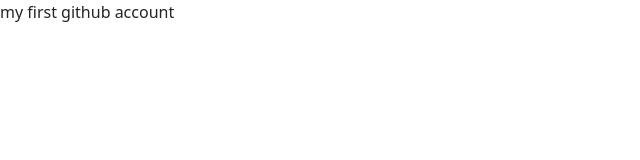
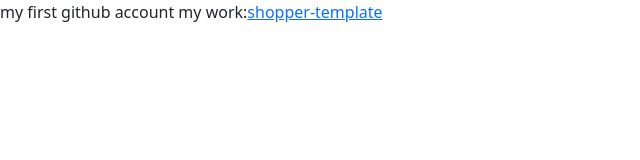
Before and after one commit to Anmol18082001/my_portfolio, a website: page index.html in a window 1280 px wide. Shown: the whole page, without its empty margins (0-640 px from the left). Drawn offline with nearby package versions, Linux system fonts and the light colour scheme.

Commit message:
Update index.html

```diff
--- a/index.html
+++ b/index.html
@@ -11,6 +11,7 @@
 <body>
     <p>
         my first github account
+        my work:<a href="public/shopper.html">shopper-template</a>
     </p>
 
 </body>
```
